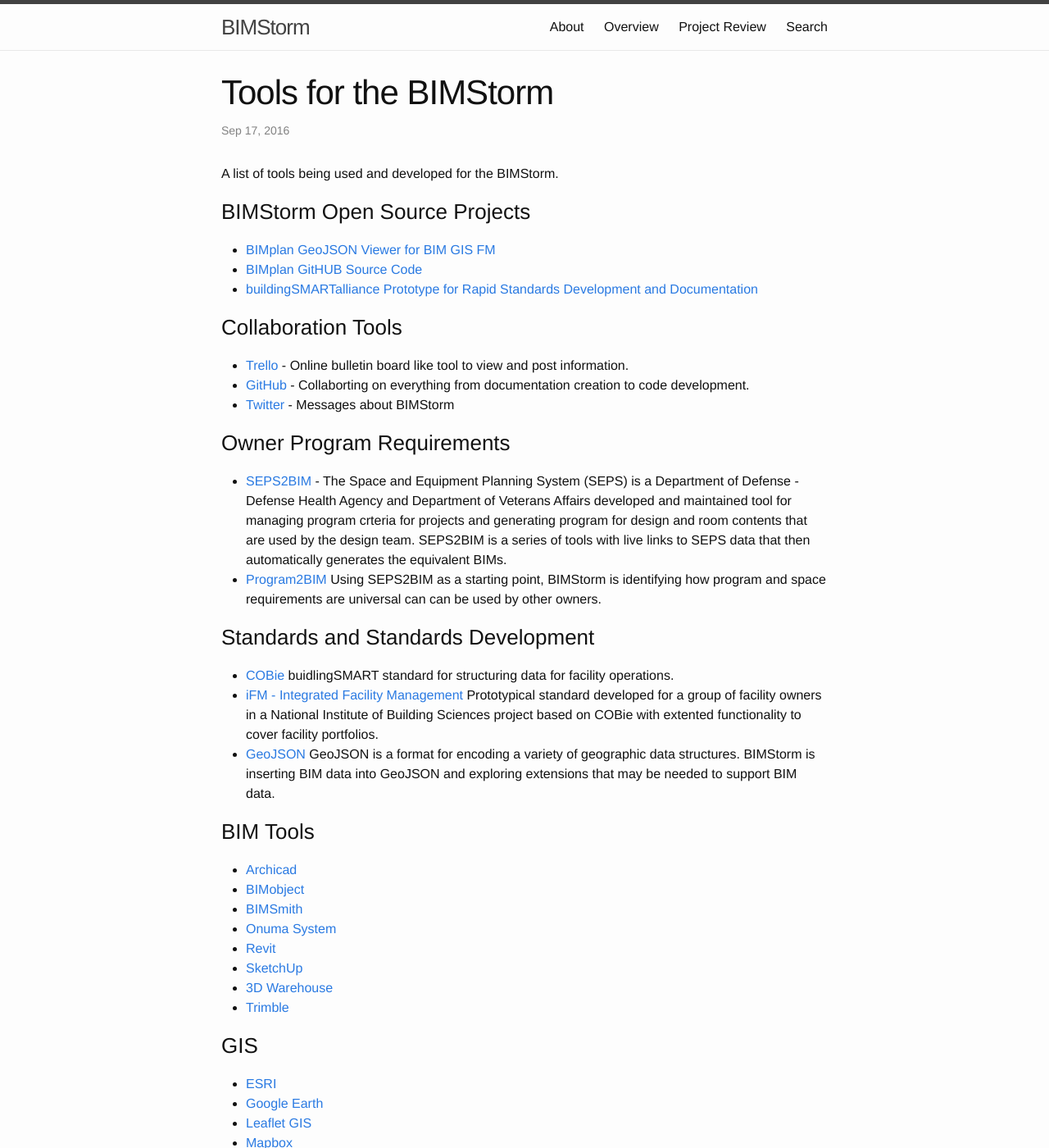
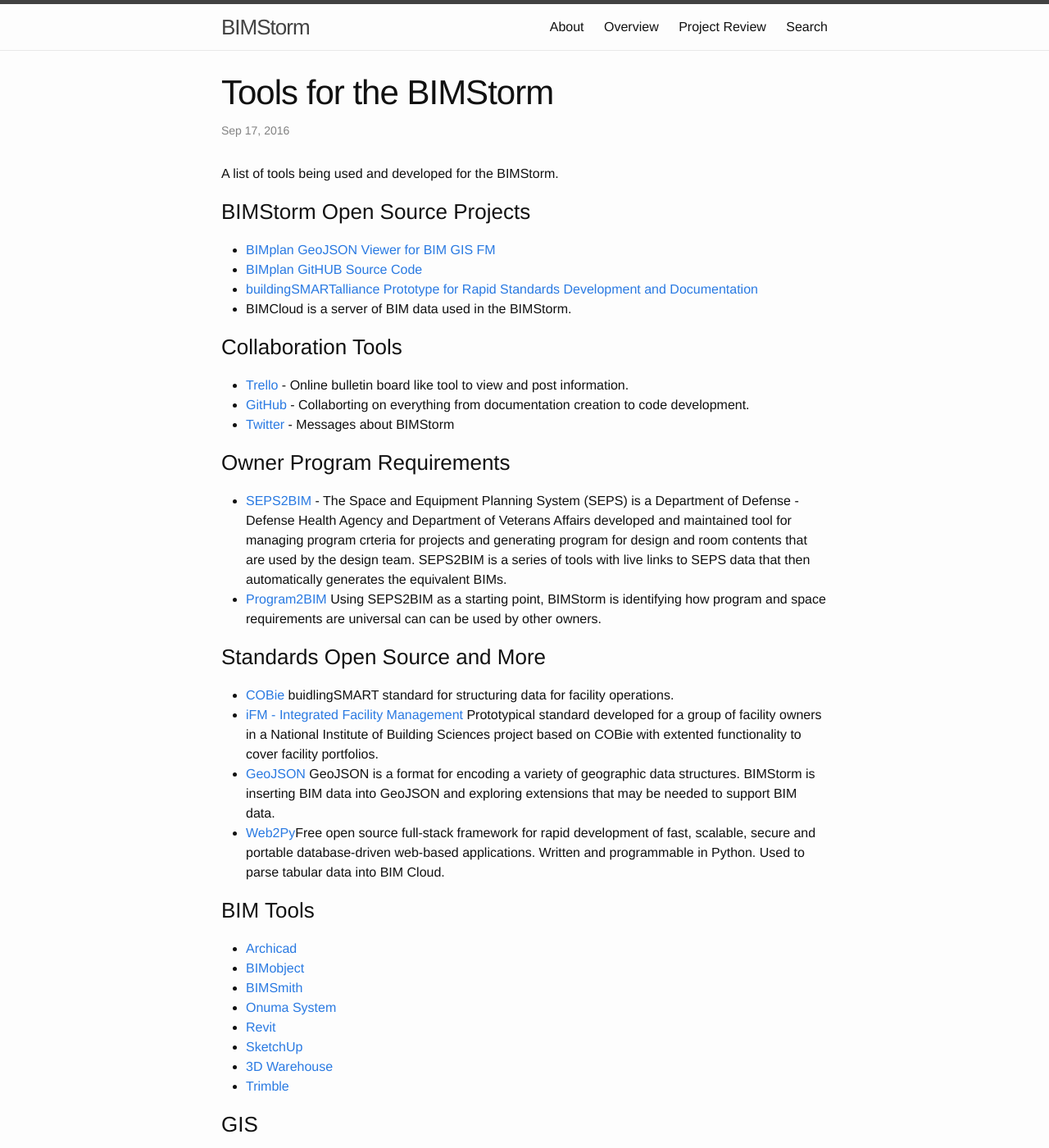
Before and after one commit to buildingSMARTalliance/BIMStorm, a Jekyll site: the page built from _posts/2016-09-16-Tools.markdown, in a window 1280 px wide and 1400 px high. Shown: the whole window at 82% size. Built offline with Jekyll 4.4.1, drawn with Linux system fonts in a browser that asks for light colours.

Commit message:
Update 2016-09-16-Tools.markdown

```diff
--- a/_posts/2016-09-16-Tools.markdown
+++ b/_posts/2016-09-16-Tools.markdown
@@ -13,6 +13,7 @@
 * [BIMplan GeoJSON Viewer for BIM GIS FM](https://bim-genie.com/static/planview/portfolio.html?sysID=177)
 * [BIMplan GitHUB Source Code](https://github.com/buildingSMARTalliance/BIMplan)
 * [buildingSMARTalliance Prototype for Rapid Standards Development and Documentation](https://github.com/buildingSMARTalliance)
+* BIMCloud is a server of BIM data used in the BIMStorm.
 
 
 
@@ -27,13 +28,11 @@
 * [SEPS2BIM](http://SEPS2BIM.org) - The Space and Equipment Planning System (SEPS) is a Department of Defense - Defense Health Agency and Department of Veterans Affairs developed and maintained tool for managing program crteria for projects and generating program for design and room contents that are used by the design team. SEPS2BIM is a series of tools with live links to SEPS data that then automatically generates the equivalent BIMs.
 * [Program2BIM](http://program2BIM.com) Using SEPS2BIM as a starting point, BIMStorm is identifying how program and space requirements are universal can can be used by other owners.
 
-### Standards and Standards Development
+### Standards Open Source and More
  * [COBie](http://wbdg.org/resources/cobie.php) buidlingSMART standard for structuring data for facility operations.
  * [iFM - Integrated Facility Management](http://FEDifm.org) Prototypical standard developed for a group of facility owners in a National Institute of Building Sciences project based on COBie with extented functionality to cover facility portfolios.
  * [GeoJSON](http://geojson.org/) GeoJSON is a format for encoding a variety of geographic data structures. BIMStorm is inserting BIM data into GeoJSON and exploring extensions that may be needed to support BIM data.
-
-
-
+ * [Web2Py](http://www.web2py.com/)Free open source full-stack framework for rapid development of fast, scalable, secure and portable database-driven web-based applications. Written and programmable in Python. Used to parse tabular data into BIM Cloud.
 
 ### BIM Tools
 * [Archicad](http://Graphisoft.com)
```
